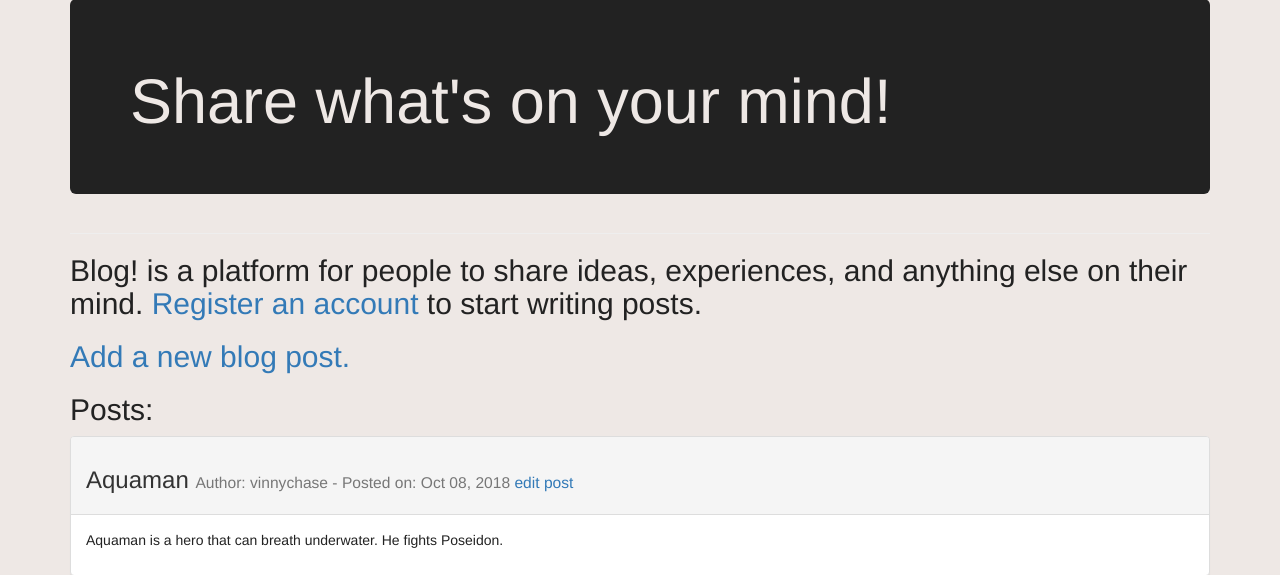
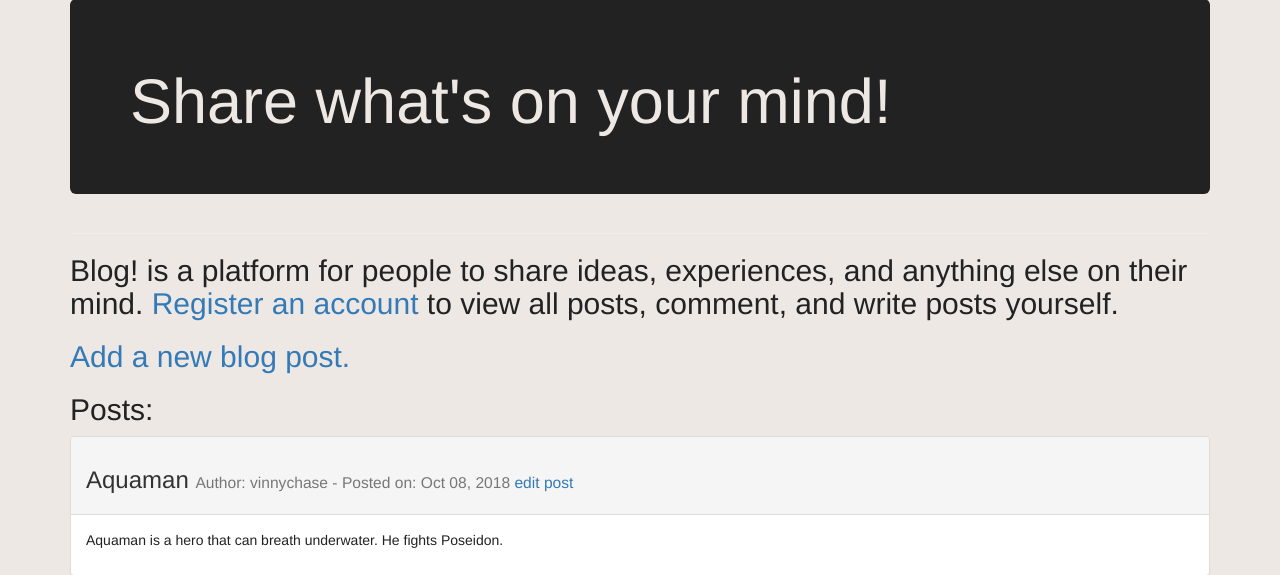
Before and after one commit to MattB09/blog_app, a Django app: page / in a window 1280 px wide. Shown: the part 112-687 px from the top of the page. Run offline with Django 3.2, Linux system fonts and the light colour scheme; data comes from the database, SQL or seed files in the repository; some libraries are stand-ins or nearby versions.

Commit message:
Homepage text update
Change the text about registration to include comments

```diff
--- a/blog/templates/blog/index.html
+++ b/blog/templates/blog/index.html
@@ -7,7 +7,7 @@
 {% endblock header %}
 
 {% block content %}
-  <h2>Blog! is a platform for people to share ideas, experiences, and anything else on their mind. <a href="{% url 'users:register' %}">Register an account</a> to start writing posts.</h2>
+  <h2>Blog! is a platform for people to share ideas, experiences, and anything else on their mind. <a href="{% url 'users:register' %}">Register an account</a> to view all posts, comment, and write posts yourself.</h2>
 
   <h2>
     <a href="{% url 'blog:new_post' %}">Add a new blog post.</a>
```
